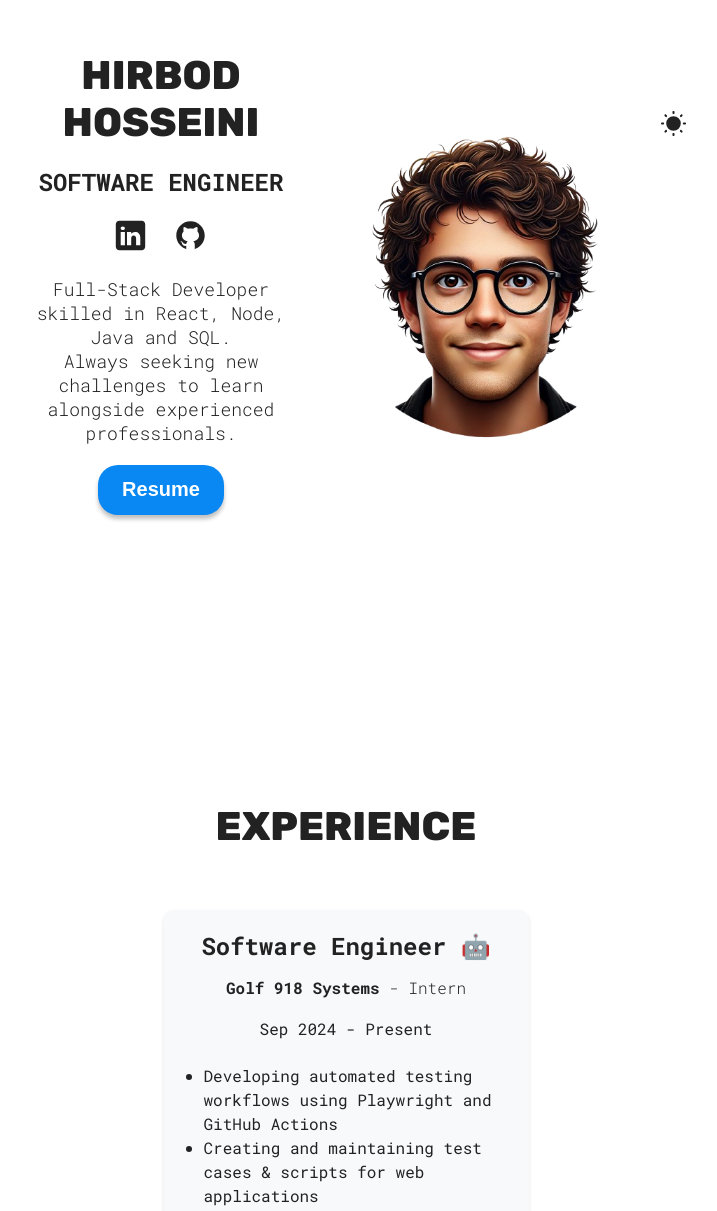
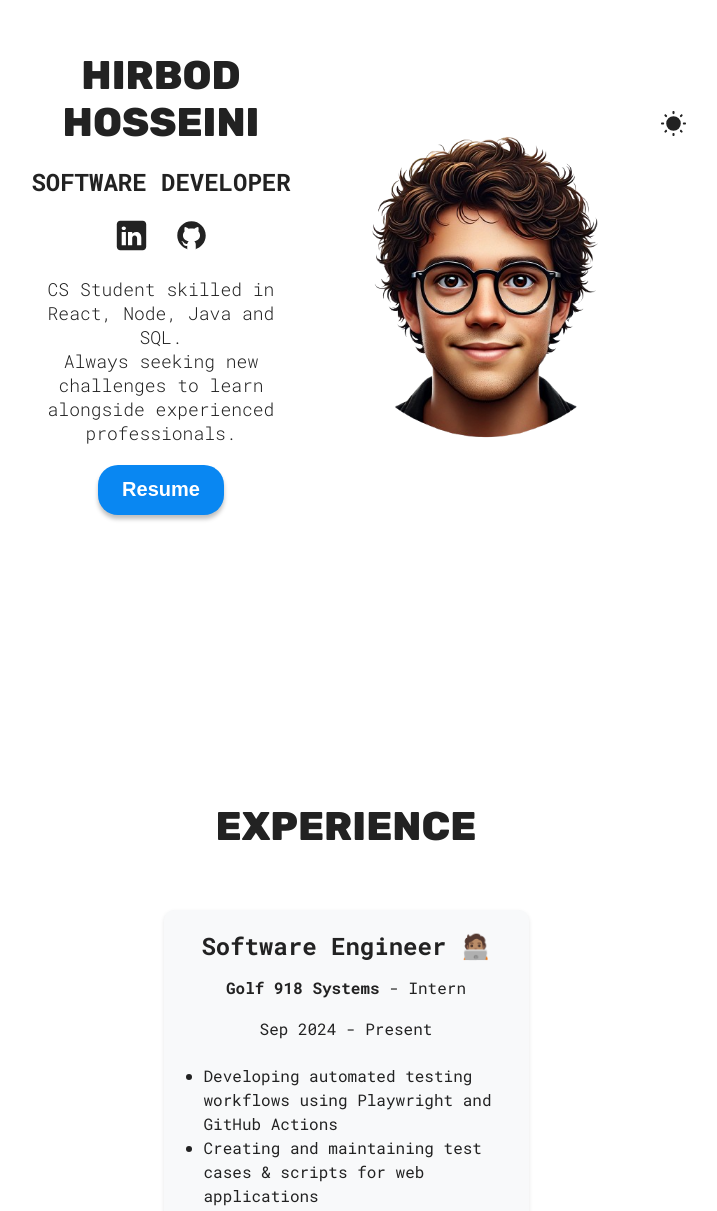
Before and after one commit to Hirbod03/PersonalWebsite, a React (Vite) app: page / in a window 1280 px wide. Shown: the part 117-1328 px from the top of the page, without its empty margins (294-1011 px from the left). Built offline with nearby package versions, Linux system fonts and the light colour scheme.

Commit message:
minor changes

```diff
--- a/src/sections/Experience/Experience.jsx
+++ b/src/sections/Experience/Experience.jsx
@@ -39,7 +39,7 @@ const experiences = [
   //   companyLink: 'https://www.websolutions.com',
   // },
   {
-  title: 'Software Engineer 🤖',
+  title: 'Software Engineer 🧑🏽‍💻',
   company: 'Golf 918 Systems',
   responsibilities: [
     'Developing automated testing workflows using Playwright and GitHub Actions',
@@ -64,7 +64,8 @@ const Experience = () => {
               <a href={experience.companyLink} target="_blank" rel="noopener noreferrer" className={styles.companyLink}>
                 {experience.company}
               </a>
-              <a> - {experience.typeOfEmployment}
+              <a className={styles.employmentDetails}>
+              &nbsp;- {experience.typeOfEmployment}
               </a>
             </p>
             <p className={styles.employmentDetails}>
--- a/src/sections/Hero/Hero.jsx
+++ b/src/sections/Hero/Hero.jsx
@@ -37,7 +37,7 @@ function Hero() {
             </div>
             <div className={styles.info}>
                 <h1>Hirbod<br/>Hosseini</h1>
-                <h2>Software Engineer</h2>
+                <h2>Software Developer</h2>
                 <span>
                     <a href="https://www.linkedin.com/in/hirbod03/" target="_blank">
                         <img src={linkedinIcon} alt="LinkedIn-Icon" />
@@ -50,7 +50,7 @@ function Hero() {
                     </a> */}
                 </span>
                 <p className={styles.description}>
-                Full-Stack Developer skilled in React, Node, Java and SQL.<br/>
+                CS Student skilled in React, Node, Java and SQL.<br/>
                 Always seeking new challenges to learn alongside experienced professionals.
                 </p>
                 <a href={CV} download>
```
Also changed, not shown: 1 other file (tests, documents, lock files or other folders).
